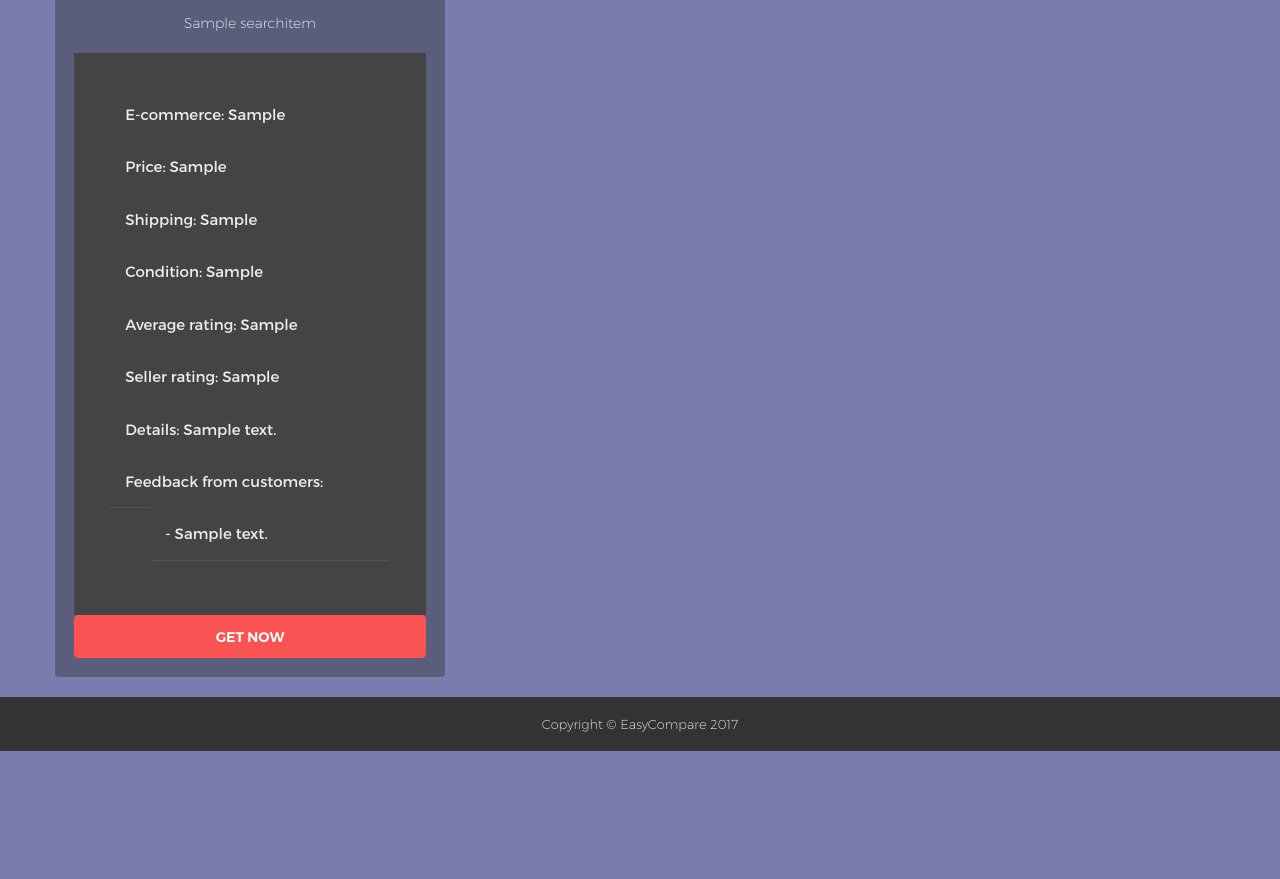
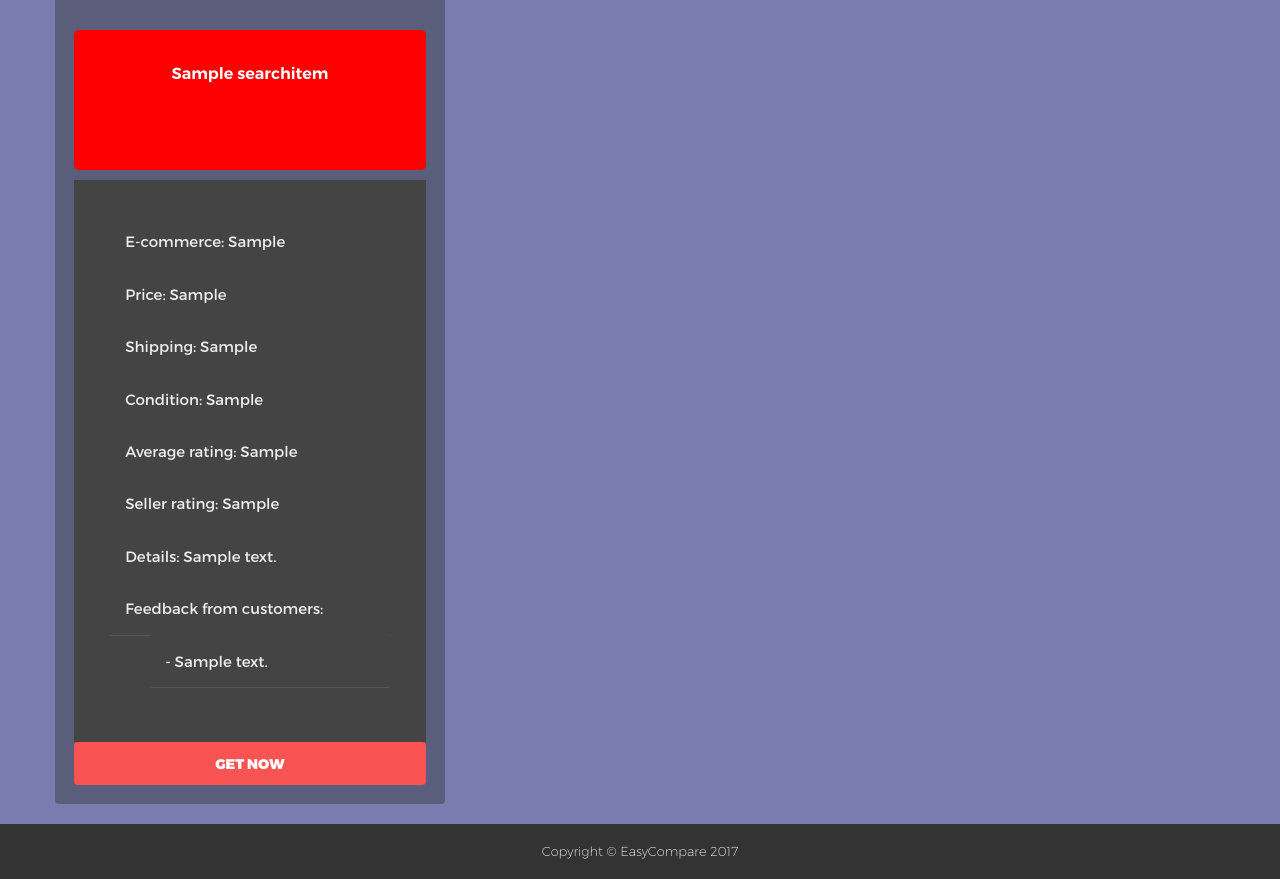
Before and after one commit to hrzyusoff/easycompare-django, a Django app: template easyCompare/search/templates/page/products_compare.html in a window 1280 px wide. Shown: the part 486-1365 px from the top of the page. Before the commit the page ends 1237 px from the top, so only its background shows below. Run offline with Django 3.2, Linux system fonts and the light colour scheme; the template is opened without the code that fills it: values that come from a table or form of the project are taken from there, others are empty; tables that the repository leaves empty hold one stand-in row (values such as "Sample post"); some libraries are stand-ins or nearby versions.

Commit message:
31217 Edit Table

```diff
--- a/easyCompare/search/static/css/style.css
+++ b/easyCompare/search/static/css/style.css
@@ -269,12 +269,9 @@ a:hover,a:focus {
 	-moz-transition:all .3s ease-in-out;
 	transition:all .3s ease-in-out;
 }
-.btn-buy-now{
-	clear: left;
-}
-.btn-compare, .btn-buy-now{
+
+.btn-compare, .btn-get-now{
 	font-family:'Black';
-	display: inline;
 }
 .btn-compare{
 	margin: 0px 0px 20px 0px;
@@ -282,15 +279,12 @@ a:hover,a:focus {
 	color: white;
 }
 .btn-compare:hover{
-	background-color: #9b2f2f;
+	background-color: #4ba341;
 }
-.btn-compare, .btn-compare:hover, .btn-buy-now, .btn-buy-now:hover{
+.btn-compare, .btn-compare:hover, .btn-get-now, .btn-get-now:hover{
 	border-color: transparent;
 }
-.btn-buy-now{
-	background-color: #72bc68;
-}
-.btn-buy-now:hover{
+.btn-get-now:hover{
 	background-color: #4ba341;
 	color: white;
 }
@@ -586,6 +580,27 @@ input[type=checkbox], .custom-checkbox{
 .img-pointer{
 	cursor: pointer;
 }
+.img-circle-fixed{
+	width: 250px;
+	height: 250px;
+}
+.caption{
+	margin: 10px 0 10px 0;
+	padding: 10%;
+	background-color: red;
+	width: auto;
+	height: 140px;
+	overflow: hidden;
+	/*display: inline-block;*/
+	border-radius: 5px;
+}
+.font-bold{
+	font-family: 'Bold';
+	font-size: 16px;
+}
+.ecomm-style{
+	borde: 1px solid blue;
+}
 /*.test-div{
 	border: 1px solid red;
 }*/
--- a/easyCompare/search/templates/page/base.html
+++ b/easyCompare/search/templates/page/base.html
@@ -10,8 +10,9 @@
     {% load static %}
     <link href="{% static '/css/bootstrap.min.css' %}" rel="stylesheet" type="text/css">
     <link href="{% static '/css/product-theme.css' %}" rel="stylesheet" type="text/css">
-    <link href="{% static '/css/materialize.min.css' %}">
+    <!-- <link href="{% static '/css/materialize.min.css' %}" rel="stylesheet" type="text/css"> -->
     <link href="{% static '/css/style.css' %}" rel="stylesheet" type="text/css">
+    <!-- <link href="{% static '/css/custom-loader.css' %}" rel="stylesheet" type="text/css"> -->
     <link href="{% static '/font-awesome/css/font-awesome.min.css' %}" rel="stylesheet" type="text/css">
 </head>
 <body id="page-top" data-spy="scroll" data-target=".navbar-fixed-top">
@@ -51,10 +52,11 @@
     </footer>
 
     {% load static %}
+    <!-- <script src="{% static '/js/custom-loader.js' %}"></script> -->
     <script src="{% static 'js/jquery.js' %}"></script>
     <script src="{% static 'js/bootstrap.min.js' %}"></script>
     <script src="{% static 'js/jquery.easing.min.js' %}"></script>
-    <script src="{% static 'js/materialize.min.js' %}"></script>
+    <!-- <script src="{% static 'js/materialize.min.js' %}"></script> -->
     <script src="{% static 'js/theme.js' %}"></script>
     <script src="{% static 'js/typewriter.js' %}"></script>
     <script src="{% static 'js/jquery-limit-checker.js' %}"></script>
--- a/easyCompare/search/templates/page/product_detail.html
+++ b/easyCompare/search/templates/page/product_detail.html
@@ -14,7 +14,7 @@
 			<div class="col-md-4 well pricing-table">
 	            <div class="pricing-table-holder">
 	                <center>
-	                    <img src="{{ item.pic }}" class="img-responsive img-circle" alt="">
+	                    <img src="{{ item.pic }}" class="img-responsive img-circle img-circle-fixed" alt="">
 	                    <h3> </h3>
 	                    <p class="caption">
 	                        {{ item.title }}
@@ -39,7 +39,7 @@
                     </ul>
 	            </div>
 	            <div class="price-table-button-holder">
-                    <a class="btn btn-info btn-block" href="{{item.item_link}}">
+                    <a class="btn btn-info btn-block btn-get-now" href="{{item.item_link}}">
 	                    GET NOW
 	                </a>
 	            </div>
--- a/easyCompare/search/templates/page/products_compare.html
+++ b/easyCompare/search/templates/page/products_compare.html
@@ -14,16 +14,15 @@
 			<div class="col-md-4 well pricing-table">
 	            <div class="pricing-table-holder">
 	                <center>
-	                    <img src="{{ item.pic }}" class="img-responsive img-circle" alt="">
-	                    <h3> </h3>
-	                    <p class="caption">
-	                        {{ item.title }}
-	                    </p>
+	                    <img src="{{ item.pic }}" class="img-responsive img-circle img-circle-fixed" alt="">
 	                </center>
+	            </div>
+	            <div class="caption text-center">
+	                <p class="font-bold align-middle">{{ item.title }}</p>
 	            </div>
 	            <div class="pricing-feature-list">
 	                <ul class="list-group">
-                      <li class="list-group-item">E-commerce: {{ item.page }}</li>
+                      <li class="list-group-item"><div class="ecomm-style">E-commerce: {{ item.page }}</div></li>
                       <li class="list-group-item">Price: {{ item.price }}</li>
                       <li class="list-group-item">Shipping: {{ item.shipping }}</li>
                       <li class="list-group-item">Condition: {{ item.condition }}</li>
@@ -40,7 +39,7 @@
 
 	            </div>
 	            <div class="price-table-button-holder">
-                    <a class="btn btn-info btn-block" href="{{item.item_link}}">
+                    <a class="btn btn-info btn-block btn-get-now" href="{{item.item_link}}">
 	                    GET NOW
 	                </a>
 	            </div>
```
